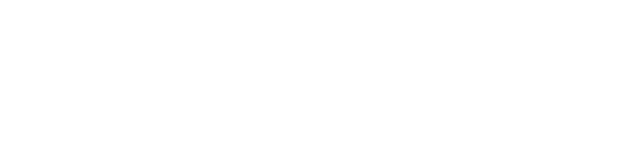
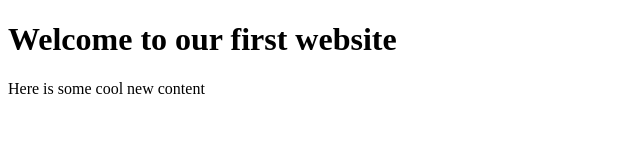
Before and after one commit to bj4nda/test-project, a plain HTML site: page index.html in a window 1280 px wide. Shown: the whole page, without its empty margins (0-640 px from the left). Drawn offline with Linux system fonts and the light colour scheme.

Commit message:
added new content to index.html

```diff
--- a/index.html
+++ b/index.html
@@ -7,6 +7,7 @@
     <title>Document</title>
 </head>
 <body>
-
+    <h1>Welcome to our first website</h1>
+    <p> Here is some cool new content</p>
 </body>
 </html>
```
